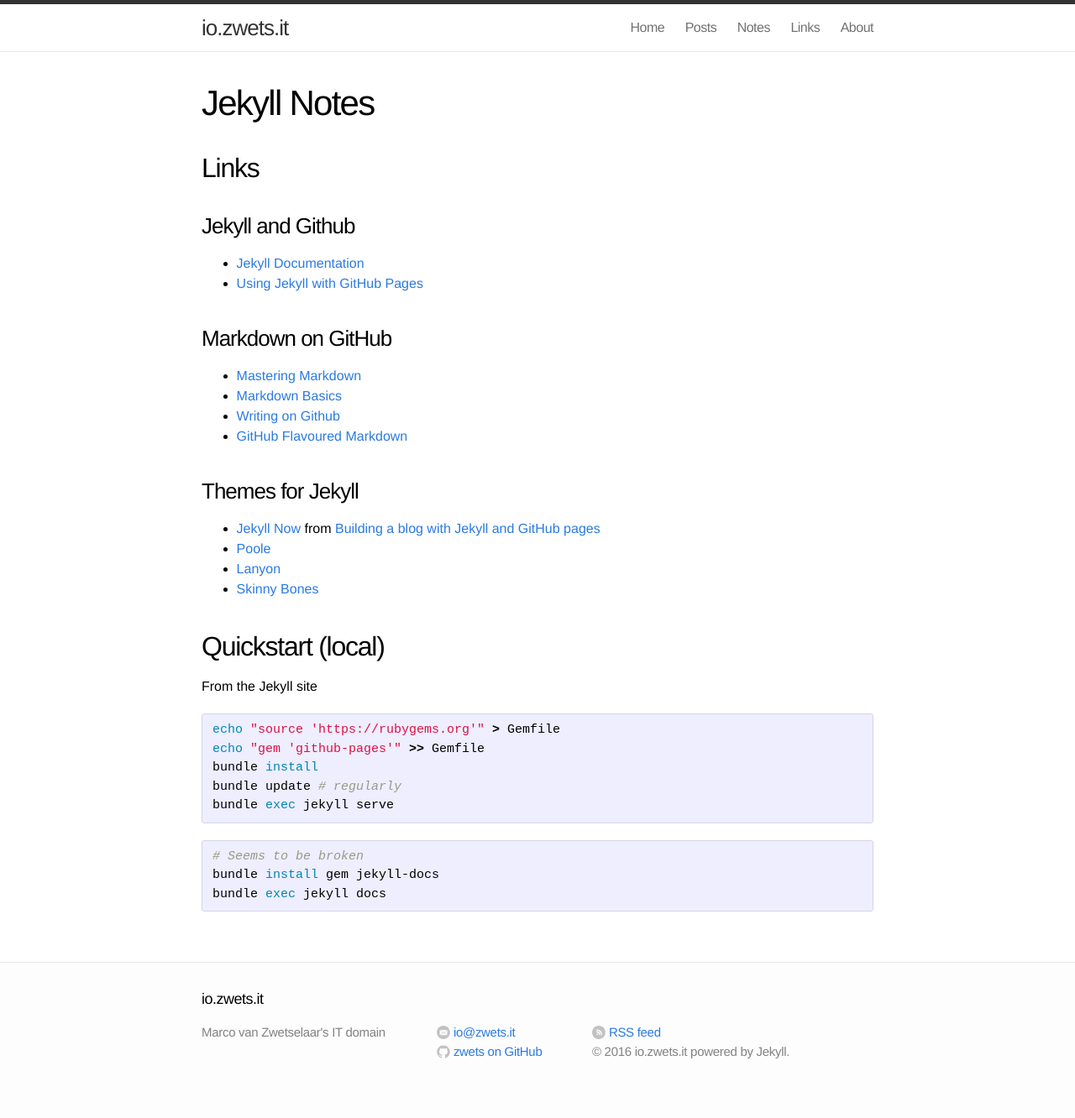
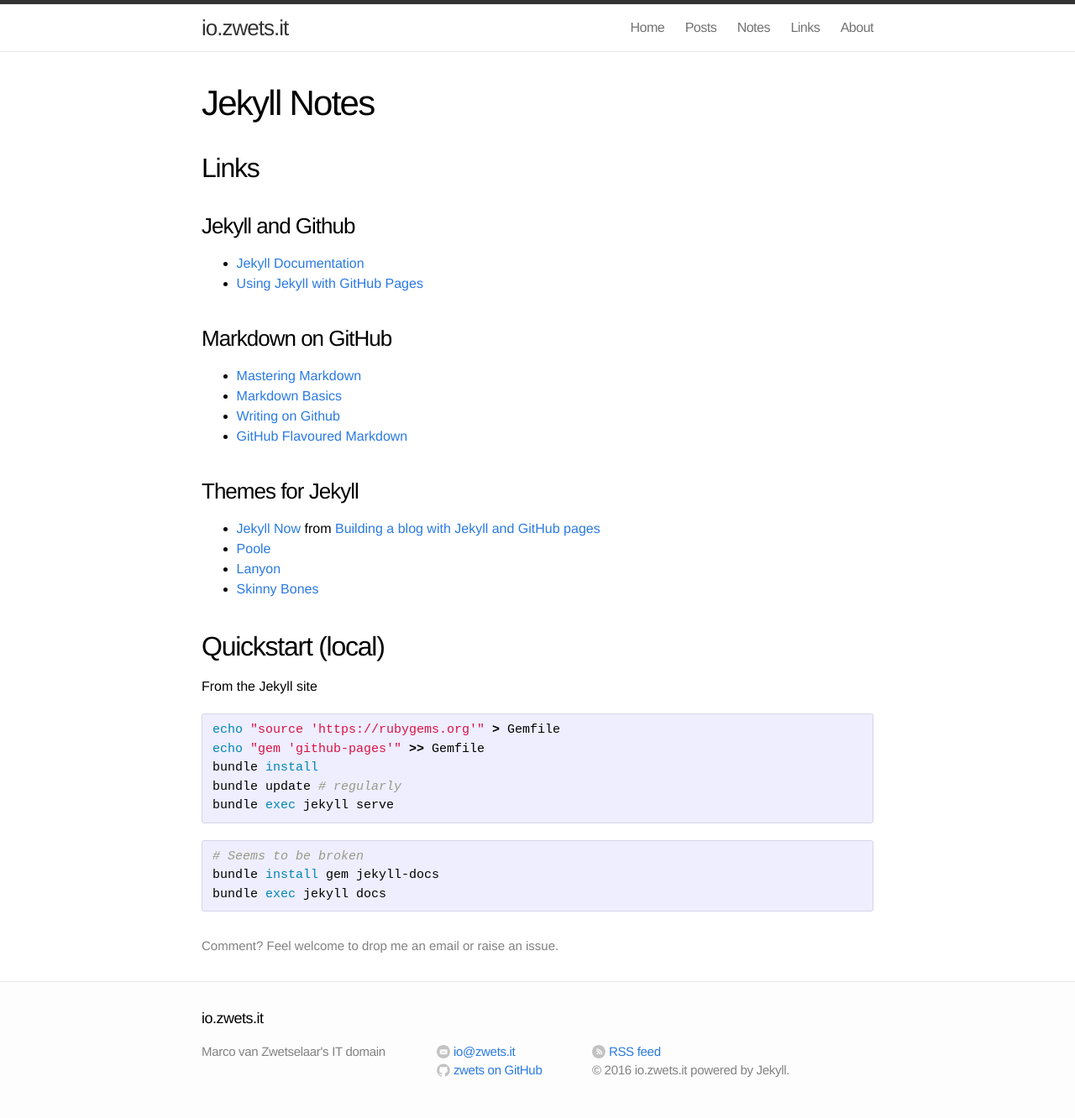
Before and after one commit to zwets/zwets.github.io, a Jekyll site: the page built from jekyll-notes.md, in a window 1280 px wide. Shown: the whole page at 84% size. Built offline with Jekyll 4.4.1, drawn with Linux system fonts in a browser that asks for light colours; before the commit the page ends 1309 px from its top, so only the background shows below that.

Commit message:
Properly close HTML tags.

```diff
--- a/_layouts/page.html
+++ b/_layouts/page.html
@@ -11,4 +11,10 @@
   {{ content }}
   </article>
 
+  <footer class="post-footer">
+    <p class="text">Comment?  Feel welcome to drop me an email or <a rel="nofollow" href="https://github.com/zwets/zwets.github.io/issues/new">raise an issue</a>.</p>
+  </footer>
+
 </div>
+
+</div>
--- a/_layouts/post.html
+++ b/_layouts/post.html
@@ -14,6 +14,6 @@
 
   <footer class="post-footer">
     <p class="text">Comment?  Feel welcome to drop me an email or <a rel="nofollow" href="https://github.com/zwets/zwets.github.io/issues/new">raise an issue</a>.</p>
-  </header>
+  </footer>
 
 </div>
```
